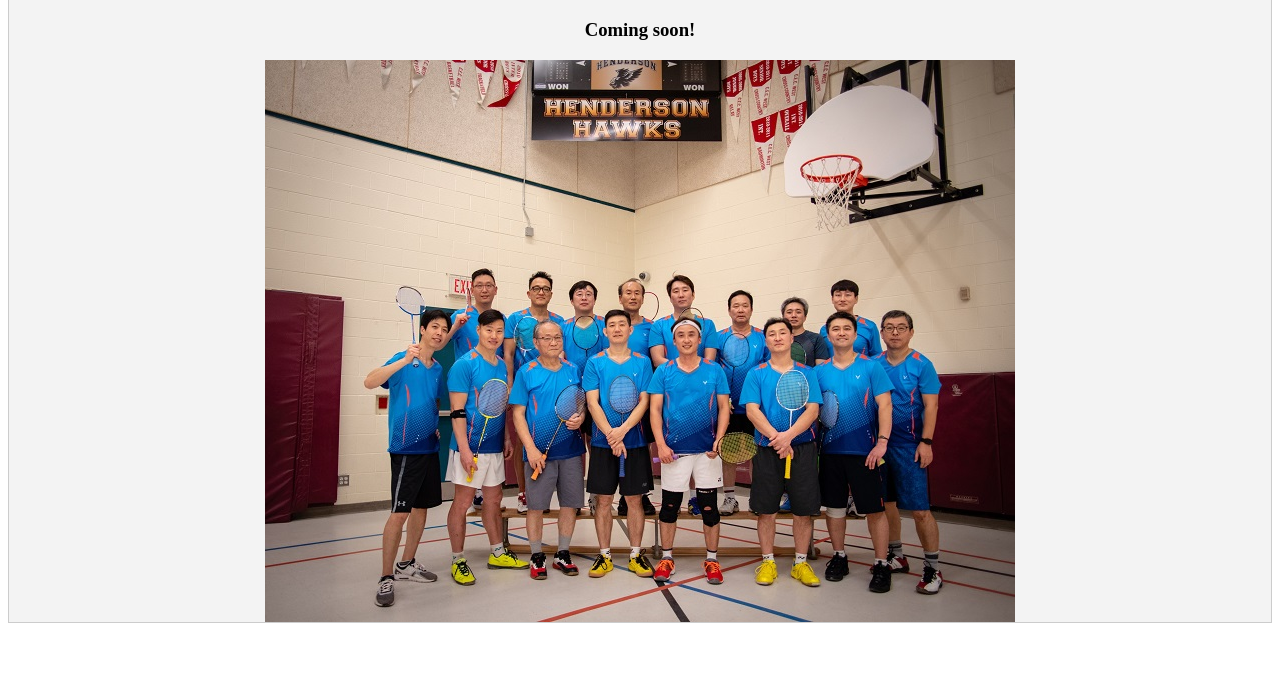
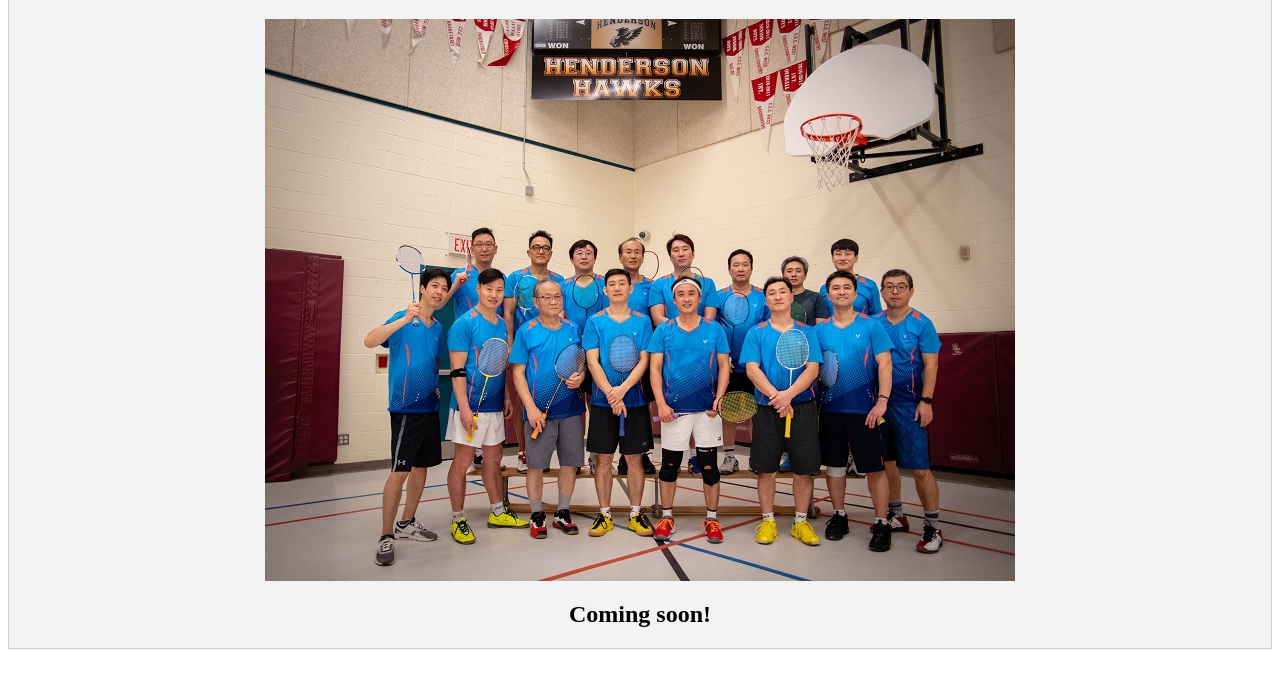
Before and after one commit to hendersonbadminton/hendersonbadminton.github.com, a plain HTML site: page index.html in a window 1280 px wide. Shown: the part 70-758 px from the top of the page. Drawn offline with Linux system fonts and the light colour scheme.

Commit message:
Update index.html

```diff
--- a/index.html
+++ b/index.html
@@ -14,8 +14,8 @@
     <body>
             <div id="mydiv">
             <h1>Henderson Badminton Club </h1>
-            <h3>Coming soon! </h3>
             <img src="./assets/images/TK__6408r.jpg" />
+            <h2>Coming soon! </h2>
             </div>
     </body>
 
```
